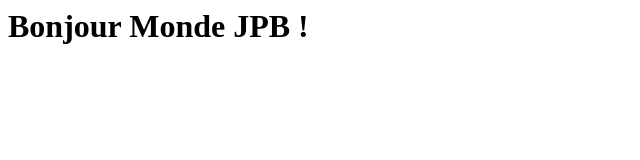
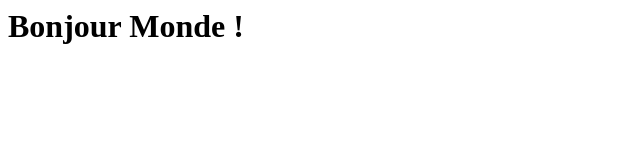
Before and after one commit to jpbrasile/github.io, a plain HTML site: page index.html in a window 1280 px wide. Shown: the whole page, without its empty margins (0-640 px from the left). Drawn offline with Linux system fonts and the light colour scheme.

Commit message:
Suppress JPB

```diff
--- a/index.html
+++ b/index.html
@@ -1 +1 @@
-<html><head><title>Mon Site</title></head><body><h1>Bonjour Monde JPB !</h1></body></html>
+<html><head><title>Mon Site</title></head><body><h1>Bonjour Monde  !</h1></body></html>
```
